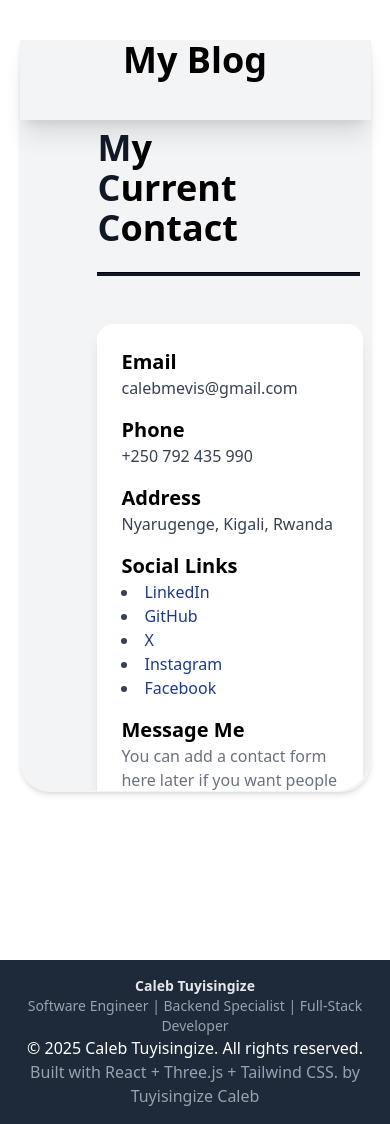
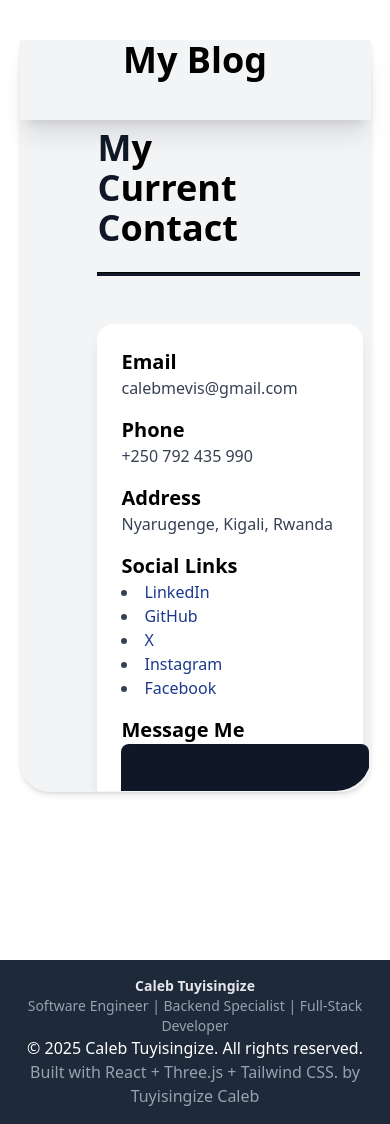
Before and after one commit to caleb-tuyisingize/cv, a React (Vite) app: page /Contact in a window 390 px wide. Built offline with nearby package versions, Linux system fonts and the light colour scheme; some icons are missing.

Commit message:
The messaging bar

```diff
--- a/src/components/Landing.jsx
+++ b/src/components/Landing.jsx
@@ -3,7 +3,7 @@ import img from '../assets/484111425_954810350200533_7393034346948912363_n.jpg';
 export default function Header() {
   return (
         <>
-            <div id='hider' className="card min-h-[calc(89vh-5rem)] rounded-br-[30px] lg:h-[calc(99vh-5rem)] xl:h-[calc(99vh-5rem)] lg:mt-10 xl:mt-10 px-2 lg:px-12 xl:px-12 w-full content-center dark:bg-gray-900">
+            <div id='hider' className="card min-h-[calc(89vh-5rem)] lg:rounded-bl-[30px] rounded-br-[30px] lg:h-[calc(99vh-5rem)] xl:h-[calc(99vh-5rem)] lg:mt-10 xl:mt-10 px-2 lg:px-12 xl:px-12 w-full content-center dark:bg-gray-900">
                 <div className="info lg:flex xl:flex lg:mx-auto lg:items-center xl:w-[calc(90%-3rem)] lg:w-[calc(90%-3rem)]">
 
                 <img src={img} alt="" className='w-96 h-96 mx-auto rounded-full object-cover dark:border-gray-200 border-6 border-gray-900'/><br />
--- a/src/pages/Contact.jsx
+++ b/src/pages/Contact.jsx
@@ -39,7 +39,11 @@ export default function Contact() {
         {/* Message / Contact form placeholder */}
         <div>
           <h3 className="text-xl font-semibold">Message Me</h3>
-          <p className="text-gray-500">You can add a contact form here later if you want people to send you messages directly.</p>
+          <div className="w-full">
+            <textarea name="" id="" className="bg-gray-900 min-w-full rounded-lg min-h-[100px] max-h-[100px] lg:min-h-[200px] p-6 text-white"></textarea><br />
+            <button className="lg:mx-[30%] hover:scale-x-[1.1] duration-200 easy-in-out hover:scale-y-[1.1] border-2 p-5 lg:w-[40%] w-full rounded-xl bg-gray-900 text-white text-2xl">Send</button>
+          </div>
+
         </div>
       </div>
            </div>
```
